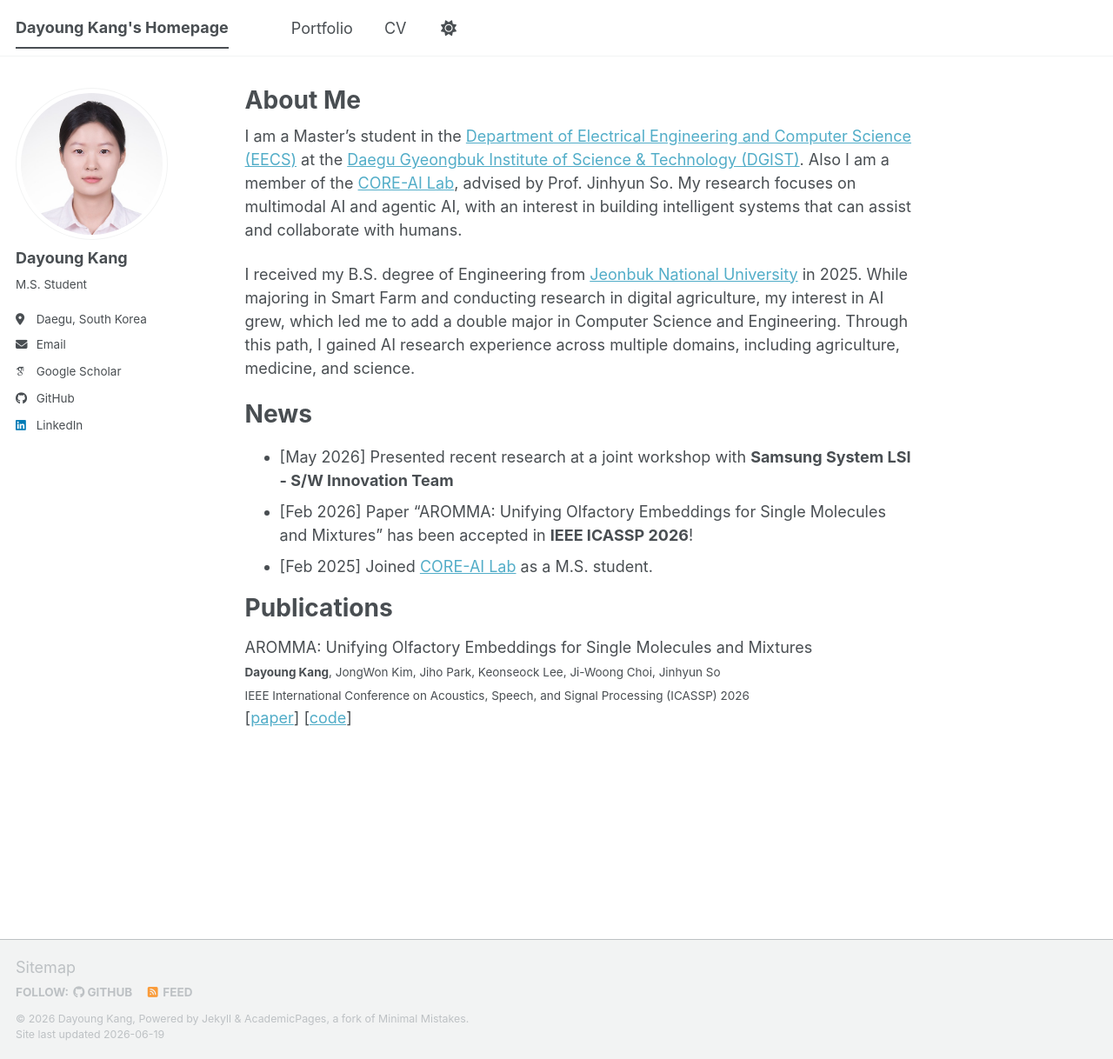
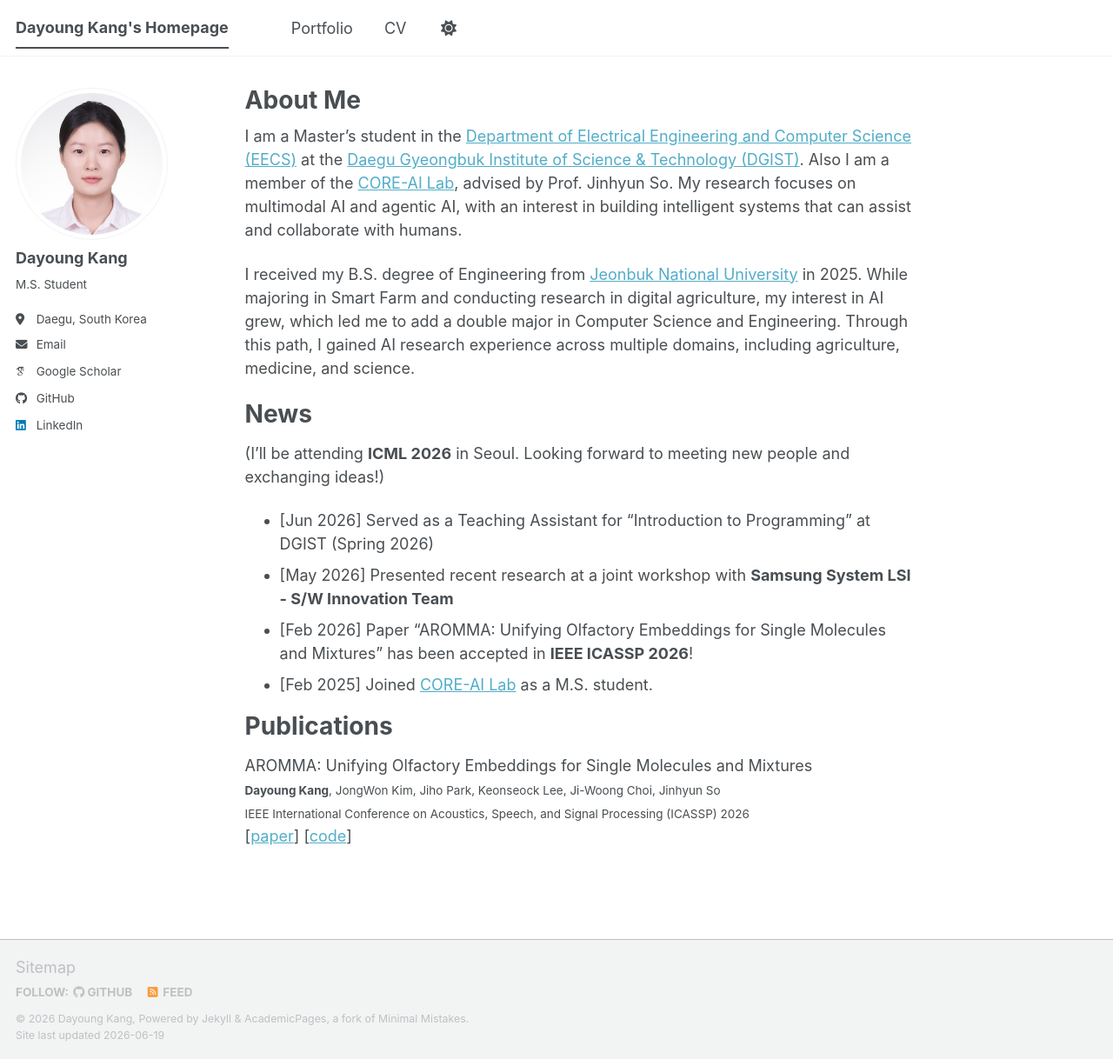
Before and after one commit to riverallzero/riverallzero.github.io, a Jekyll site: the page built from _pages/about.md, in a window 1280 px wide and 1218 px high. Shown: the whole window at 87% size. Built offline with Jekyll 4.4.1, drawn with Linux system fonts in a browser that asks for light colours; some web fonts are replaced; a script bundle is joined from its source files by our own code; library files that are not in the unit come from our copies.

Commit message:
docs: update news

```diff
--- a/_pages/about.md
+++ b/_pages/about.md
@@ -16,6 +16,8 @@ Through this path, I gained AI research experience across multiple domains, incl
 
 News
 ======
+(I'll be attending **ICML 2026** in Seoul. Looking forward to meeting new people and exchanging ideas!)
+- [Jun 2026] Served as a Teaching Assistant for "Introduction to Programming" at DGIST (Spring 2026)
 - [May 2026] Presented recent research at a joint workshop with **Samsung System LSI - S/W Innovation Team**
 - [Feb 2026] Paper "AROMMA: Unifying Olfactory Embeddings for Single Molecules and Mixtures" has been accepted in **IEEE ICASSP 2026**!
 - [Feb 2025] Joined [CORE-AI Lab](https://sites.google.com/view/distributed-ai-lab) as a M.S. student.
```
